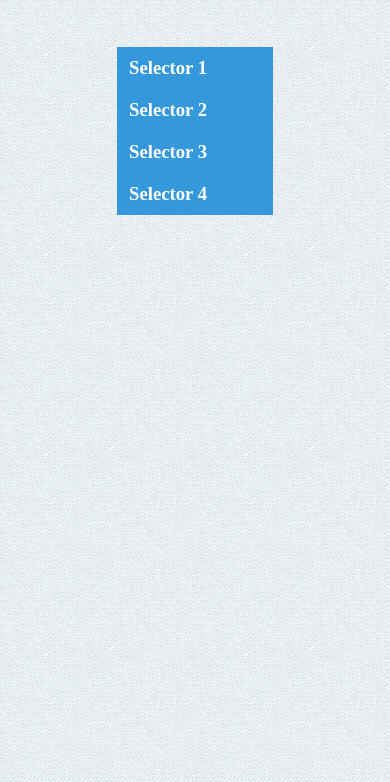
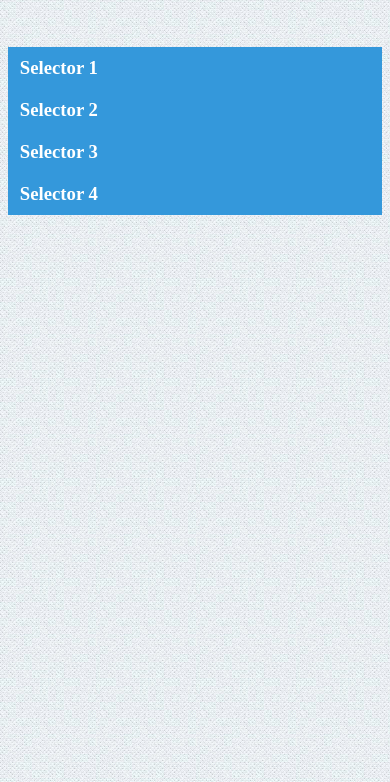
Before and after one commit to caosyky/JQuery, a plain HTML site: page accordion/index.html in a window 390 px wide. Shown: the part 62-844 px from the top of the page. Drawn offline with Linux system fonts and the light colour scheme.

Commit message:
fix responsive

```diff
--- a/accordion/1.css
+++ b/accordion/1.css
@@ -12,7 +12,7 @@ body {
 }
 
 .hieuung {
-    width:  40%;
+    width:  50%;
     margin:  auto;
     margin-top:  50px;
 }
@@ -37,3 +37,9 @@ h3.doimau {
 h3.doimau:hover {
 	background: url(images/arrow_up.png) no-repeat 96% #27ae60;
 }
+
+@media(max-width: 768px) {
+	.hieuung {
+    width:  96%;
+}
+}
--- a/accordion/index.html
+++ b/accordion/index.html
@@ -1,6 +1,7 @@
 <!DOCTYPE html>
 <html lang="en">
 <head>
+	<meta name="viewport" content="width=device-width, initial-scale=1.0">
 	<meta charset="UTF-8">
 	<title>Accordion JQuery</title>
 	<script src="js/jquery-1.12.4.js"></script>
```
